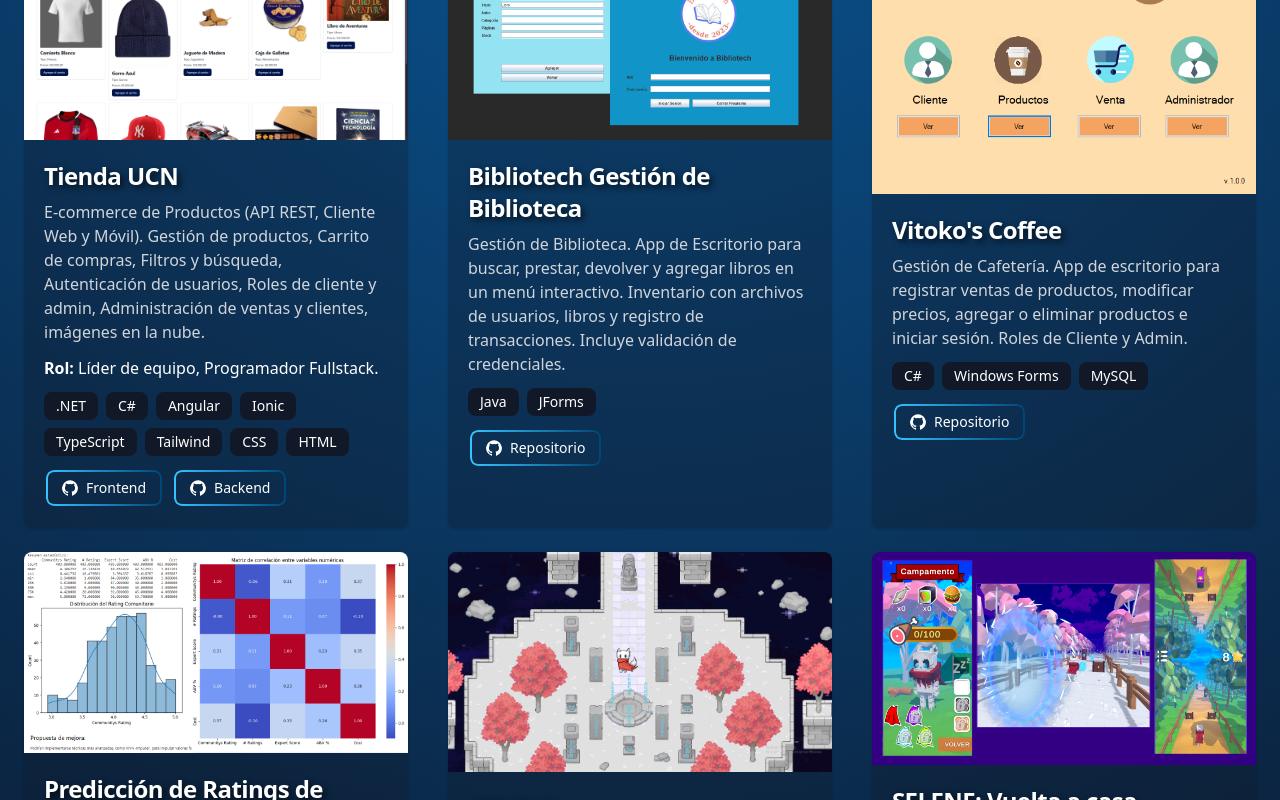
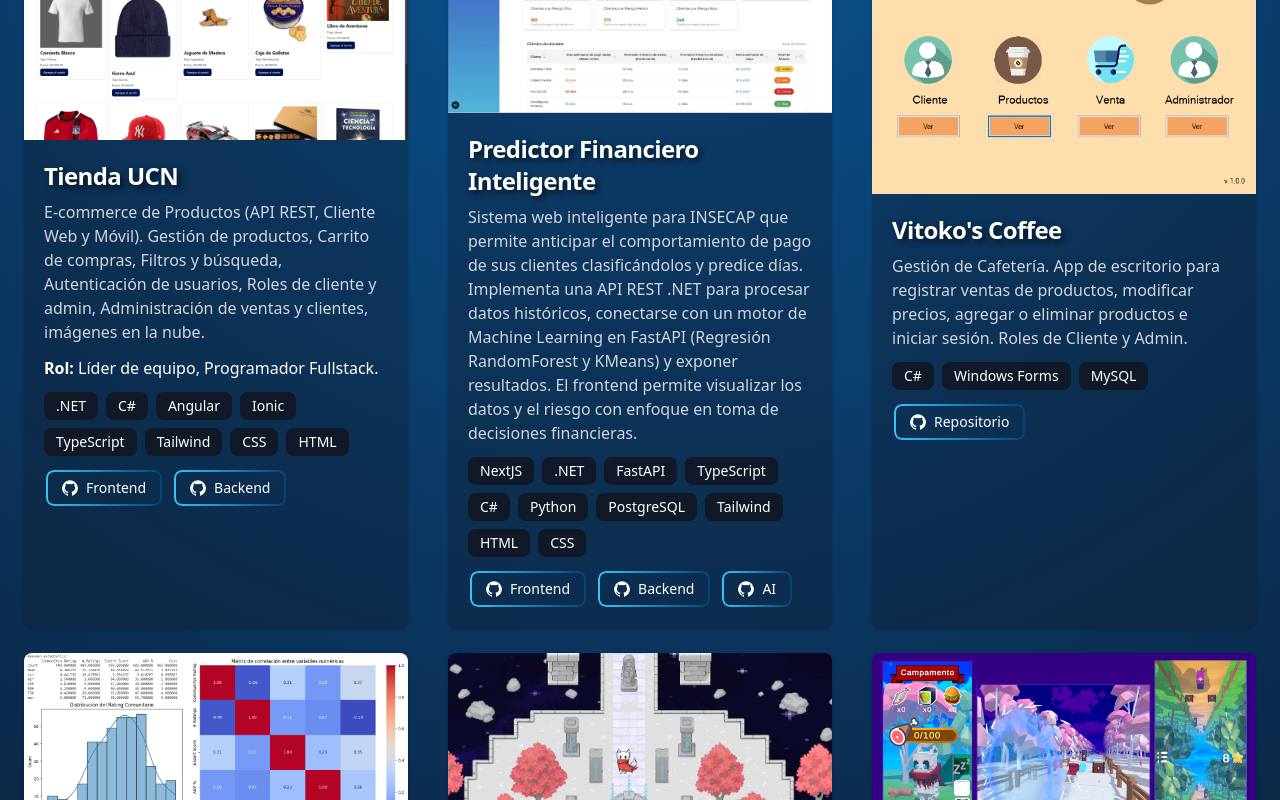
Before and after one commit to xPrismatico/Portafolio, an Angular app: page /home in a window 1280 px wide. Shown: the part 2040-2840 px from the top of the page. Built offline with nearby package versions, Linux system fonts and the light colour scheme.

Commit message:
feat: add web system hackadisc 2025

```diff
--- a/src/app/portfolio/components/card/card.component.html
+++ b/src/app/portfolio/components/card/card.component.html
@@ -69,32 +69,68 @@
 
     <!-- Proyecto 2 -->
     <div class="max-w-sm bg-gray-900 bg-opacity-30 rounded-lg shadow transform transition hover:scale-105">
-      <img class="rounded-t-lg w-full h-50 object-cover" src="/projects/Bibliotech_app.png" alt="Tienda UCN" />
+      <img class="rounded-t-lg w-full h-50 object-cover" src="/projects/hackadisc2025_insecap.jpg" alt="Predictor Financiero Inteligente" />
       <div class="p-5">
 
         <!-- Título -->
-        <h5 class="text-shadow mb-2 text-2xl font-bold tracking-tight text-white">Bibliotech Gestión de Biblioteca</h5>
+        <h5 class="text-shadow mb-2 text-2xl font-bold tracking-tight text-white">Predictor Financiero Inteligente</h5>
 
         <!-- Descripción -->
-        <p class="mb-3 text-gray-300 font-normal"> Gestión de Biblioteca. App de Escritorio para buscar, prestar, devolver y agregar libros en un menú interactivo. Inventario con archivos de usuarios, libros y registro de transacciones. Incluye validación de credenciales.
+        <p class="mb-3 text-gray-300 font-normal"> Sistema web inteligente para INSECAP que permite anticipar el comportamiento de pago de sus clientes clasificándolos y predice días. Implementa una API REST .NET para procesar datos históricos, conectarse con un motor de Machine Learning en FastAPI (Regresión RandomForest y KMeans) y exponer resultados. El frontend permite visualizar los datos y el riesgo con enfoque en toma de decisiones financieras.
         </p>
 
         <!-- Etiquetas de tecnologías -->
         <div class="flex flex-wrap gap-2 mt-3 mb-3">
           <div class="px-3 py-1 bg-gray-900 text-white text-sm font-medium rounded-lg">
-            Java
+            NextJS
           </div>
           <div class="px-3 py-1 bg-gray-900 text-white text-sm font-medium rounded-lg">
-            JForms
+            .NET
+          </div>
+          <div class="px-3 py-1 bg-gray-900 text-white text-sm font-medium rounded-lg">
+            FastAPI
+          </div>
+          <div class="px-3 py-1 bg-gray-900 text-white text-sm font-medium rounded-lg">
+            TypeScript
+          </div>
+          <div class="px-3 py-1 bg-gray-900 text-white text-sm font-medium rounded-lg">
+            C#
+          </div>
+          <div class="px-3 py-1 bg-gray-900 text-white text-sm font-medium rounded-lg">
+            Python
+          </div>
+          <div class="px-3 py-1 bg-gray-900 text-white text-sm font-medium rounded-lg">
+            PostgreSQL
+          </div>
+          <div class="px-3 py-1 bg-gray-900 text-white text-sm font-medium rounded-lg">
+            Tailwind
+          </div>
+          <div class="px-3 py-1 bg-gray-900 text-white text-sm font-medium rounded-lg">
+            HTML
+          </div>
+          <div class="px-3 py-1 bg-gray-900 text-white text-sm font-medium rounded-lg">
+            CSS
           </div>
         </div>
         <!-- Enlaces -->
         <div class="flex flex-wrap gap-2">
-          <a href="https://github.com/xPrismatico/Taller-5-PA" class="border-colorbtn inline-flex items-center px-3 py-2 text-sm font-medium text-center text-white bg-transparent border border-white rounded-lg hover:bg-white hover:text-black focus:ring-4 focus:outline-none focus:ring-blue-300">
+          <a href="https://github.com/GPScript1/GPS_Frontend" class="border-colorbtn inline-flex items-center px-3 py-2 text-sm font-medium text-center text-white bg-transparent border border-white rounded-lg hover:bg-white hover:text-black focus:ring-4 focus:outline-none focus:ring-blue-300">
             <svg class="w-4 h-4 mr-2" aria-hidden="true" xmlns="http://www.w3.org/2000/svg" fill="currentColor" viewBox="0 0 20 20">
               <path fill-rule="evenodd" d="M10 .333A9.911 9.911 0 0 0 6.866 19.65c.5.092.678-.215.678-.477 0-.237-.01-1.017-.014-1.845-2.757.6-3.338-1.169-3.338-1.169a2.627 2.627 0 0 0-1.1-1.451c-.9-.615.07-.6.07-.6a2.084 2.084 0 0 1 1.518 1.021 2.11 2.11 0 0 0 2.884.823c.044-.503.268-.973.63-1.325-2.2-.25-4.516-1.1-4.516-4.9A3.832 3.832 0 0 1 4.7 7.068a3.56 3.56 0 0 1 .095-2.623s.832-.266 2.726 1.016a9.409 9.409 0 0 1 4.962 0c1.89-1.282 2.717-1.016 2.717-1.016.366.83.402 1.768.1 2.623a3.827 3.827 0 0 1 1.02 2.659c0 3.807-2.319 4.644-4.525 4.889a2.366 2.366 0 0 1 .673 1.834c0 1.326-.012 2.394-.012 2.72 0 .263.18.572.681.475A9.911 9.911 0 0 0 10 .333Z" clip-rule="evenodd"/>
             </svg>
-            Repositorio
+            Frontend
+          </a>
+          <a href="https://github.com/GPScript1/GPS_API" class="border-colorbtn inline-flex items-center px-3 py-2 text-sm font-medium text-center text-white bg-transparent border border-white rounded-lg hover:bg-white hover:text-black focus:ring-4 focus:outline-none focus:ring-blue-300">
+            <svg class="w-4 h-4 mr-2" aria-hidden="true" xmlns="http://www.w3.org/2000/svg" fill="currentColor" viewBox="0 0 20 20">
+              <path fill-rule="evenodd" d="M10 .333A9.911 9.911 0 0 0 6.866 19.65c.5.092.678-.215.678-.477 0-.237-.01-1.017-.014-1.845-2.757.6-3.338-1.169-3.338-1.169a2.627 2.627 0 0 0-1.1-1.451c-.9-.615.07-.6.07-.6a2.084 2.084 0 0 1 1.518 1.021 2.11 2.11 0 0 0 2.884.823c.044-.503.268-.973.63-1.325-2.2-.25-4.516-1.1-4.516-4.9A3.832 3.832 0 0 1 4.7 7.068a3.56 3.56 0 0 1 .095-2.623s.832-.266 2.726 1.016a9.409 9.409 0 0 1 4.962 0c1.89-1.282 2.717-1.016 2.717-1.016.366.83.402 1.768.1 2.623a3.827 3.827 0 0 1 1.02 2.659c0 3.807-2.319 4.644-4.525 4.889a2.366 2.366 0 0 1 .673 1.834c0 1.326-.012 2.394-.012 2.72 0 .263.18.572.681.475A9.911 9.911 0 0 0 10 .333Z" clip-rule="evenodd"/>
+            </svg>
+            Backend
+          </a>
+          <a href="https://github.com/GPScript1/fastAPI" class="border-colorbtn inline-flex items-center px-3 py-2 text-sm font-medium text-center text-white bg-transparent border border-white rounded-lg hover:bg-white hover:text-black focus:ring-4 focus:outline-none focus:ring-blue-300">
+            <svg class="w-4 h-4 mr-2" aria-hidden="true" xmlns="http://www.w3.org/2000/svg" fill="currentColor" viewBox="0 0 20 20">
+              <path fill-rule="evenodd" d="M10 .333A9.911 9.911 0 0 0 6.866 19.65c.5.092.678-.215.678-.477 0-.237-.01-1.017-.014-1.845-2.757.6-3.338-1.169-3.338-1.169a2.627 2.627 0 0 0-1.1-1.451c-.9-.615.07-.6.07-.6a2.084 2.084 0 0 1 1.518 1.021 2.11 2.11 0 0 0 2.884.823c.044-.503.268-.973.63-1.325-2.2-.25-4.516-1.1-4.516-4.9A3.832 3.832 0 0 1 4.7 7.068a3.56 3.56 0 0 1 .095-2.623s.832-.266 2.726 1.016a9.409 9.409 0 0 1 4.962 0c1.89-1.282 2.717-1.016 2.717-1.016.366.83.402 1.768.1 2.623a3.827 3.827 0 0 1 1.02 2.659c0 3.807-2.319 4.644-4.525 4.889a2.366 2.366 0 0 1 .673 1.834c0 1.326-.012 2.394-.012 2.72 0 .263.18.572.681.475A9.911 9.911 0 0 0 10 .333Z" clip-rule="evenodd"/>
+            </svg>
+            AI
           </a>
         </div>
       </div>
```
Also changed, not shown: public/projects/hackadisc2025_insecap.jpg (added), public/projects/unity-svgrepo-com.svg (added).
